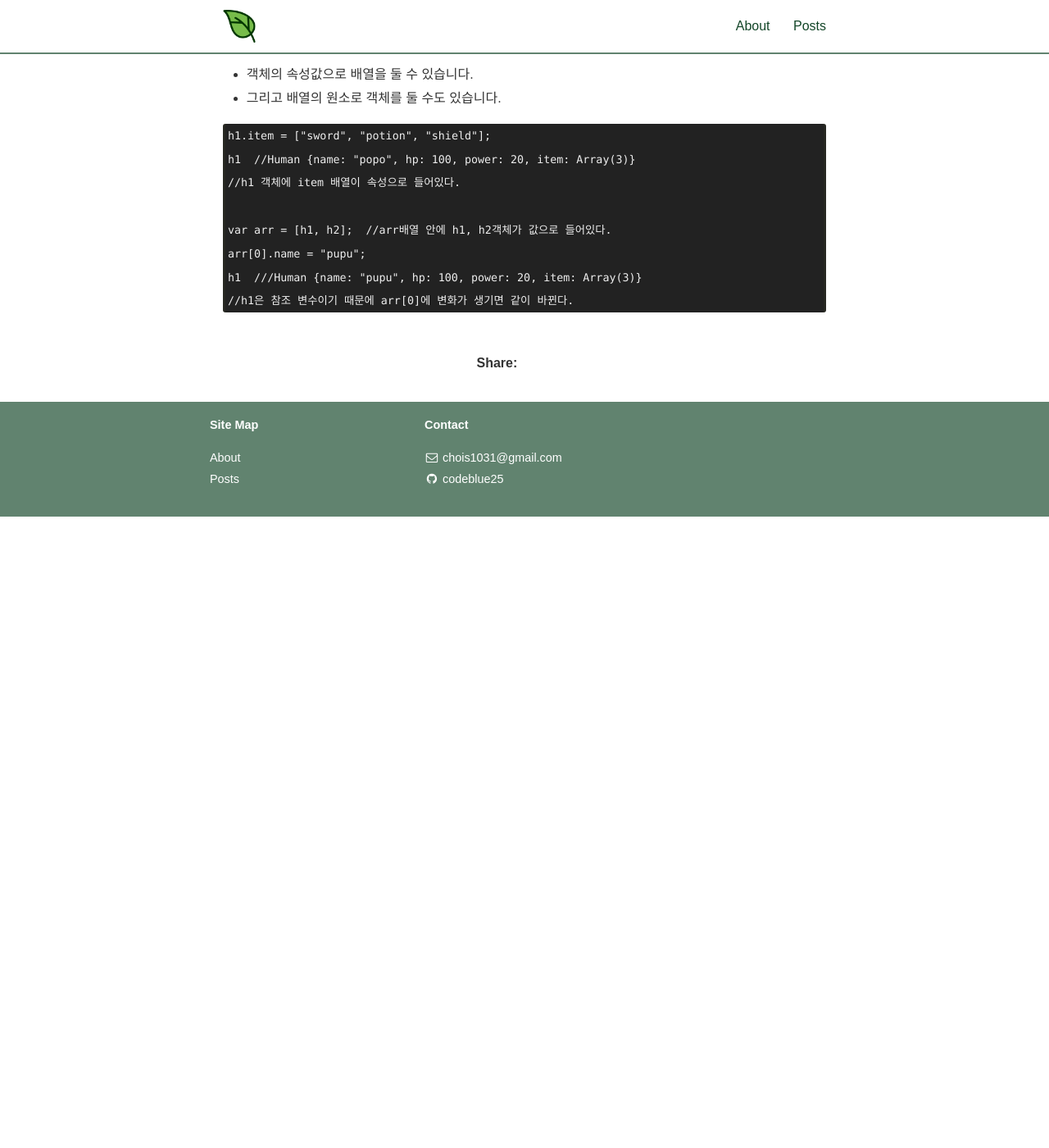
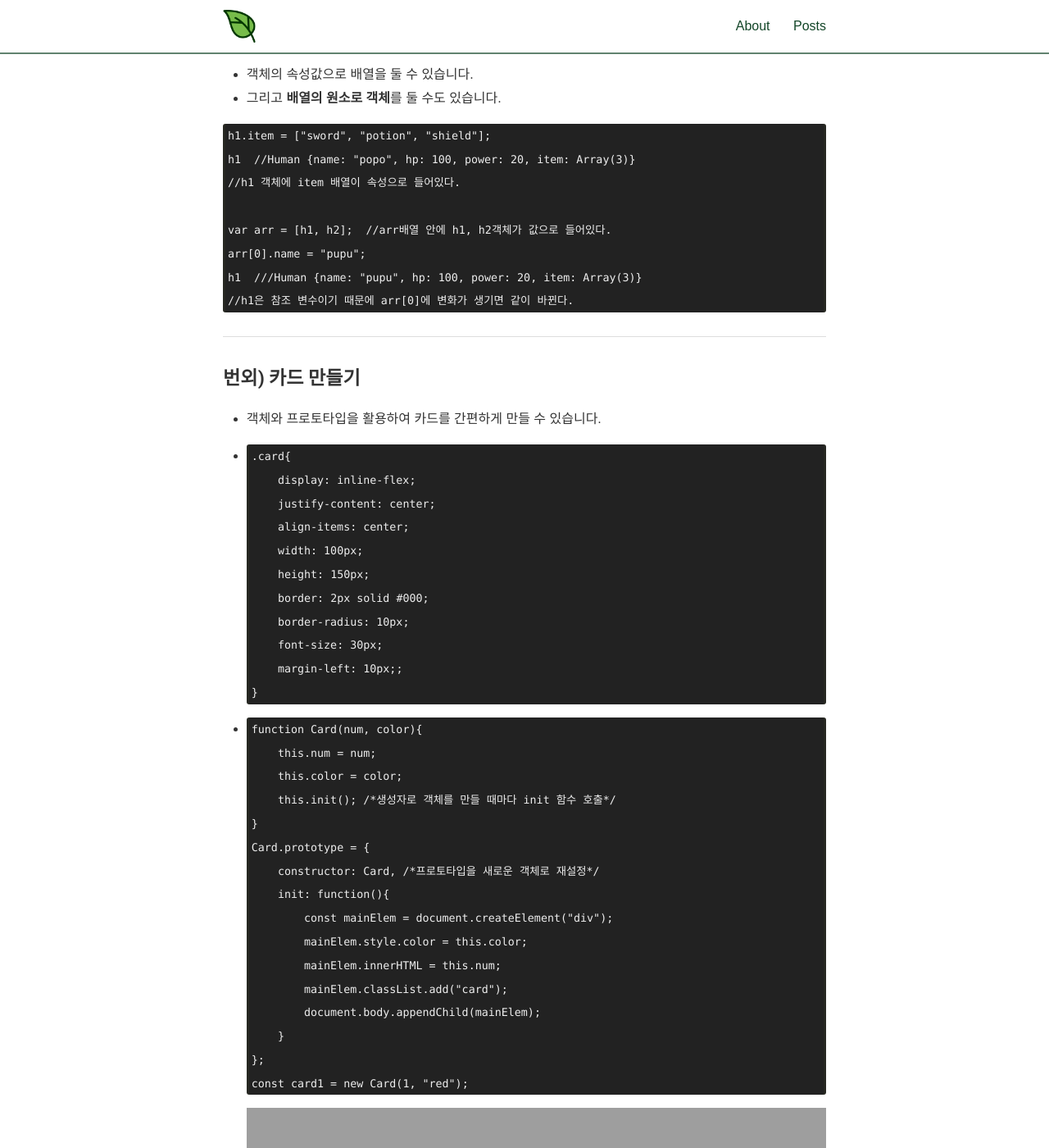
Before and after one commit to codeblue25/codeblue25.github.io, a Jekyll site: the page built from _posts/2021-01-10-js 3-2.md, in a window 1280 px wide and 1400 px high, scrolled down 930 px. Shown: the whole window at 82% size. Built offline with Jekyll 4.4.1, drawn with Linux system fonts in a browser that asks for light colours; nearby versions of some CDN libraries; some web fonts are replaced; a style sheet for code colours, icons or effects is not loaded; before the commit the page ends 1560 px from its top, so only the background shows below that; some of the changed text lies outside the part shown; grey boxes are pictures that could not be loaded.

Commit message:
JavaScript Prototype
프로토타입 활용해서 카드 만들기

````diff
--- a/_posts/2021-01-10-js 3-2.md
+++ b/_posts/2021-01-10-js 3-2.md
@@ -8,8 +8,8 @@
 
 <h3>프로토타입이란</h3>
 
-* 생성자로 만든 객체는 프로토타입이라는 속성을 가집니다.
-* 이 때 속성은 클래스 간 공유하는 속성입니다.
+* 생성자로 만든 객체는 **프로토타입(Prototype)**이라는 속성을 가집니다.
+* 이 때 속성은 **클래스 간 공유하는 속성**입니다.
 * 자바스크립트로 객체 지향 프로그래밍을 하기 위해서는 프로토타입을 잘 이해해야 합니다.
 * 메모리를 절약하고 효율적으로 객체의 메소드를 생성할 수 있기 때문입니다.
 
@@ -34,7 +34,7 @@
 <h3>배열과 객체</h3>
 
 * 객체의 속성값으로 배열을 둘 수 있습니다.
-* 그리고 배열의 원소로 객체를 둘 수도 있습니다.
+* 그리고 **배열의 원소로 객체**를 둘 수도 있습니다.
 
 ```javascript
 h1.item = ["sword", "potion", "shield"];
@@ -46,3 +46,44 @@
 h1  ///Human {name: "pupu", hp: 100, power: 20, item: Array(3)}
 //h1은 참조 변수이기 때문에 arr[0]에 변화가 생기면 같이 바뀐다.
 ```
+
+---
+
+<h3>번외) 카드 만들기</h3>
+
+* 객체와 프로토타입을 활용하여 카드를 간편하게 만들 수 있습니다.
+* ```css
+  .card{
+      display: inline-flex;
+      justify-content: center;
+      align-items: center;
+      width: 100px;
+      height: 150px;
+      border: 2px solid #000;
+      border-radius: 10px;
+      font-size: 30px;
+      margin-left: 10px;;
+  }
+  ```
+* ```javascript
+  function Card(num, color){
+      this.num = num;
+      this.color = color;
+      this.init(); /*생성자로 객체를 만들 때마다 init 함수 호출*/
+  }
+  Card.prototype = {
+      constructor: Card, /*프로토타입을 새로운 객체로 재설정*/
+      init: function(){
+          const mainElem = document.createElement("div");
+          mainElem.style.color = this.color;
+          mainElem.innerHTML = this.num;
+          mainElem.classList.add("card");
+          document.body.appendChild(mainElem);
+      }
+  };
+  const card1 = new Card(1, "red");
+  ```
+* <iframe height="265" style="width: 100%;" scrolling="no" title="make card" src="https://codepen.io/codeblue25/embed/poNGKGO?height=265&theme-id=light&default-tab=js,result" frameborder="no" loading="lazy" allowtransparency="true" allowfullscreen="true">
+  See the Pen <a href='https://codepen.io/codeblue25/pen/poNGKGO'>make card</a> by CHOI SUN YOUNG
+  (<a href='https://codepen.io/codeblue25'>@codeblue25</a>) on <a href='https://codepen.io'>CodePen</a>.
+* `const card = new Card(num, color)` 를 선언하면 개별 인스턴스를 간단하게 생성할 수 있습니다.
````
